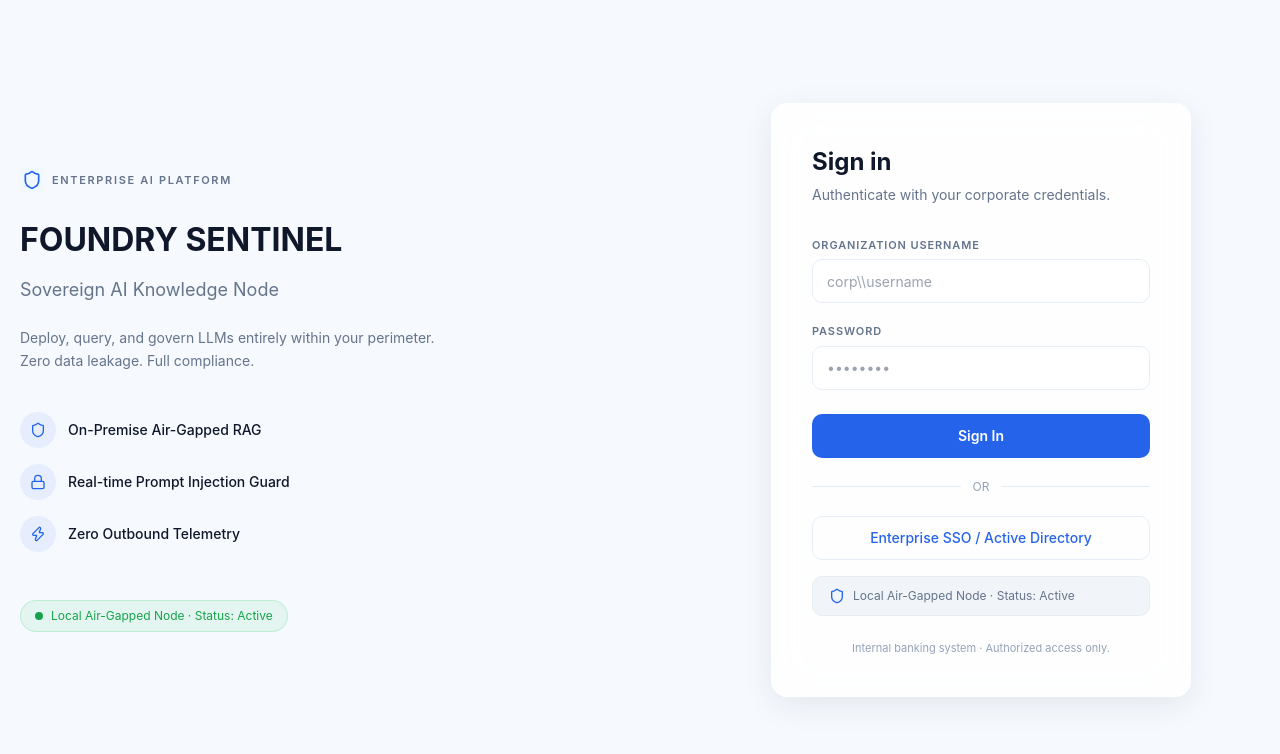
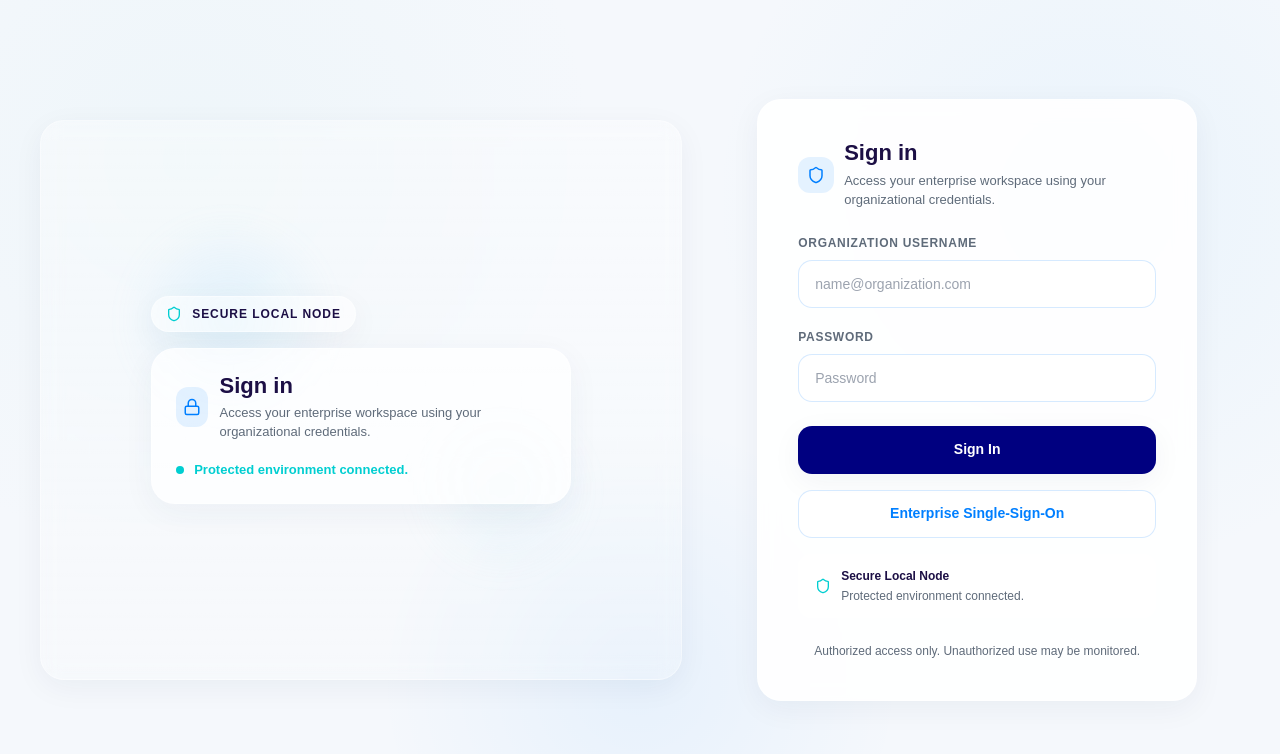
Before and after one commit to busradeveci/finansasistan-local-rag, a React (Vite) app in the folder frontend/: page / in a window 1280 px wide. Shown: the top 754 px of the page. Built offline with nearby package versions, Linux system fonts and the light colour scheme; no server answers.

Commit message:
Sprint 1: Refine enterprise login page UI & Copy

```diff
--- a/frontend/src/pages/LoginPage.tsx
+++ b/frontend/src/pages/LoginPage.tsx
@@ -14,245 +14,344 @@ const LoginPage = () => {
 
   return (
     <div style={{
-      backgroundColor: '#F6F9FE',
       minHeight: '100vh',
-      fontFamily: 'Inter, sans-serif',
       display: 'flex',
       alignItems: 'center',
-      padding: '20px'
+      justifyContent: 'center',
+      padding: '24px',
+      backgroundColor: '#F5F8FC',
+      backgroundImage: 'radial-gradient(circle at 15% 20%, rgba(176,224,230,0.10), transparent 32%), radial-gradient(circle at 85% 25%, rgba(135,206,250,0.10), transparent 30%), radial-gradient(circle at 50% 85%, rgba(0,127,255,0.06), transparent 28%)',
+      fontFamily: 'Plus Jakarta Sans, sans-serif'
     }}>
-      {/* Left Column */}
-      <div style={{ width: '55%', paddingRight: '40px' }}>
-        <div style={{ display: 'flex', alignItems: 'center', gap: '8px', marginBottom: '24px' }}>
       <div style={{
-            width: '24px',
-            height: '24px',
-            backgroundColor: '#F0F9FF',
-            borderRadius: '6px',
+        width: '100%',
+        maxWidth: '1200px',
+        display: 'grid',
+        gridTemplateColumns: '1.1fr 0.9fr',
+        gap: '32px',
+        alignItems: 'center'
+      }}>
+        <div style={{
+          minHeight: '560px',
+          borderRadius: '24px',
+          background: 'linear-gradient(180deg, rgba(255,255,255,0.34), rgba(255,255,255,0.18))',
+          border: '1px solid rgba(255,255,255,0.36)',
+          boxShadow: '0 8px 30px rgba(20,40,70,0.05)',
+          backdropFilter: 'blur(10px)',
+          WebkitBackdropFilter: 'blur(10px)',
+          position: 'relative',
+          overflow: 'hidden'
+        }}>
+          <div style={{
+            position: 'absolute',
+            inset: '0',
+            backgroundImage: 'linear-gradient(rgba(255,255,255,0.14) 1px, transparent 1px), linear-gradient(90deg, rgba(255,255,255,0.14) 1px, transparent 1px)',
+            backgroundSize: '48px 48px',
+            opacity: 0.22,
+            maskImage: 'linear-gradient(180deg, rgba(0,0,0,0.55), transparent 92%)'
+          }} />
+          <div style={{
+            position: 'absolute',
+            top: '16%',
+            left: '12%',
+            width: '220px',
+            height: '220px',
+            borderRadius: '50%',
+            background: 'radial-gradient(circle, rgba(135,206,250,0.18), transparent 70%)',
+            filter: 'blur(10px)'
+          }} />
+          <div style={{
+            position: 'absolute',
+            right: '14%',
+            bottom: '18%',
+            width: '180px',
+            height: '180px',
+            borderRadius: '50%',
+            background: 'radial-gradient(circle, rgba(176,224,230,0.16), transparent 72%)',
+            filter: 'blur(12px)'
+          }} />
+          <div style={{
+            position: 'absolute',
+            inset: '0',
+            display: 'flex',
+            alignItems: 'center',
+            justifyContent: 'center',
+            padding: '48px'
+          }}>
+            <div style={{
+              width: '100%',
+              maxWidth: '420px',
+              display: 'grid',
+              gap: '16px'
+            }}>
+              <div style={{
+                display: 'inline-flex',
+                alignItems: 'center',
+                gap: '10px',
+                width: 'fit-content',
+                padding: '8px 14px',
+                borderRadius: '999px',
+                backgroundColor: 'rgba(255,255,255,0.52)',
+                border: '1px solid rgba(255,255,255,0.42)',
+                boxShadow: '0 8px 30px rgba(20,40,70,0.05)'
+              }}>
+                <Shield size={16} color="#00CED1" />
+                <span style={{
+                  fontSize: '12px',
+                  fontWeight: 600,
+                  letterSpacing: '0.08em',
+                  textTransform: 'uppercase',
+                  color: '#1C0F45'
+                }}>Secure Local Node</span>
+              </div>
+              <div style={{
+                padding: '24px',
+                borderRadius: '24px',
+                backgroundColor: 'rgba(255,255,255,0.74)',
+                border: '1px solid rgba(255,255,255,0.45)',
+                boxShadow: '0 8px 32px rgba(40,60,90,0.05)'
+              }}>
+                <div style={{
+                  display: 'flex',
+                  alignItems: 'center',
+                  gap: '12px',
+                  marginBottom: '18px'
+                }}>
+                  <div style={{
+                    width: '40px',
+                    height: '40px',
+                    borderRadius: '12px',
+                    backgroundColor: 'rgba(0,127,255,0.10)',
                     display: 'flex',
                     alignItems: 'center',
                     justifyContent: 'center'
                   }}>
-            <Shield size={20} color="#2563EB" />
+                    <Lock size={18} color="#007FFF" />
                   </div>
-          <span style={{
-            color: '#64748B',
-            fontSize: '11px',
-            fontWeight: 600,
-            letterSpacing: '0.15em',
-            textTransform: 'uppercase'
-          }}>ENTERPRISE AI PLATFORM</span>
+                  <div>
+                    <div style={{ fontSize: '22px', fontWeight: 700, color: '#1C0F45', lineHeight: 1.2 }}>Sign in</div>
+                    <div style={{ fontSize: '13px', color: '#5F6B7A', marginTop: '4px' }}>Access your enterprise workspace using your organizational credentials.</div>
+                  </div>
+                </div>
+                <div style={{
+                  display: 'flex',
+                  alignItems: 'center',
+                  gap: '10px',
+                  color: '#00CED1',
+                  fontSize: '13px',
+                  fontWeight: 600
+                }}>
+                  <div style={{ width: '8px', height: '8px', borderRadius: '50%', backgroundColor: '#00CED1' }} />
+                  Protected environment connected.
+                </div>
+              </div>
+            </div>
+          </div>
         </div>
 
-        <h1 style={{
-          fontSize: '32px',
-          fontWeight: 700,
-          color: '#0F172A',
-          marginBottom: '12px'
-        }}>FOUNDRY SENTINEL</h1>
-
-        <p style={{
-          fontSize: '18px',
-          color: '#64748B',
-          marginBottom: '24px'
-        }}>Sovereign AI Knowledge Node</p>
-
-        <p style={{
-          fontSize: '14px',
-          color: '#64748B',
-          lineHeight: '1.6',
-          maxWidth: '420px',
-          marginBottom: '40px'
+        <div style={{ display: 'flex', justifyContent: 'center' }}>
+          <div style={{
+            width: '100%',
+            maxWidth: '440px',
+            backgroundColor: 'rgba(255,255,255,0.90)',
+            backdropFilter: 'blur(10px)',
+            WebkitBackdropFilter: 'blur(10px)',
+            border: '1px solid rgba(255,255,255,0.40)',
+            borderRadius: '24px',
+            boxShadow: '0 8px 30px rgba(20,40,70,0.05)',
+            padding: '40px'
           }}>
-          Deploy, query, and govern LLMs entirely within your perimeter. Zero data leakage. Full compliance.
-        </p>
-
-        {/* Feature Items */}
-        <div style={{ marginBottom: '48px' }}>
-          {[
-            { icon: <Shield size={16} color="#2563EB" />, text: 'On-Premise Air-Gapped RAG' },
-            { icon: <Lock size={16} color="#2563EB" />, text: 'Real-time Prompt Injection Guard' },
-            { icon: <Zap size={16} color="#2563EB" />, text: 'Zero Outbound Telemetry' },
-          ].map((item, i) => (
-            <div key={i} style={{ display: 'flex', alignItems: 'center', gap: '12px', marginBottom: '16px' }}>
+            <div style={{ display: 'flex', alignItems: 'center', gap: '10px', marginBottom: '24px' }}>
               <div style={{
                 width: '36px',
                 height: '36px',
-                backgroundColor: 'rgba(37,99,235,0.08)',
-                borderRadius: '50%',
+                borderRadius: '12px',
+                backgroundColor: 'rgba(0,127,255,0.10)',
                 display: 'flex',
                 alignItems: 'center',
                 justifyContent: 'center',
                 flexShrink: 0
               }}>
-                {item.icon}
+                <Shield size={18} color="#007FFF" />
               </div>
-              <span style={{ fontSize: '14px', color: '#0F172A', fontWeight: 500 }}>{item.text}</span>
-            </div>
-          ))}
-        </div>
-
-        {/* Status Badge */}
-        <div style={{
-          display: 'inline-flex',
-          alignItems: 'center',
-          gap: '8px',
-          backgroundColor: 'rgba(34,197,94,0.08)',
-          border: '1px solid rgba(34,197,94,0.2)',
-          borderRadius: '999px',
-          padding: '6px 14px'
-        }}>
-          <div style={{ width: '8px', height: '8px', backgroundColor: '#16A34A', borderRadius: '50%' }} />
-          <span style={{ fontSize: '12px', color: '#16A34A' }}>Local Air-Gapped Node · Status: Active</span>
+              <div>
+                <h2 style={{ fontSize: '22px', fontWeight: 700, color: '#1C0F45', margin: 0, lineHeight: 1.2 }}>Sign in</h2>
+                <p style={{ fontSize: '13px', color: '#5F6B7A', margin: '4px 0 0 0' }}>Access your enterprise workspace using your organizational credentials.</p>
               </div>
             </div>
 
-      {/* Right Column - Glass Card */}
-      <div style={{ width: '45%', display: 'flex', justifyContent: 'center' }}>
-        <div style={{
-          backgroundColor: 'rgba(255,255,255,0.85)',
-          backdropFilter: 'blur(20px)',
-          WebkitBackdropFilter: 'blur(20px)',
-          border: '1px solid rgba(255,255,255,0.3)',
-          borderRadius: '16px',
-          boxShadow: '0 8px 32px rgba(15,23,42,0.08)',
-          padding: '40px',
-          width: '100%',
-          maxWidth: '420px'
-        }}>
-          <h2 style={{ fontSize: '24px', fontWeight: 700, color: '#0F172A', marginBottom: '4px' }}>Sign in</h2>
-          <p style={{ fontSize: '14px', color: '#64748B', marginBottom: '32px' }}>
-            Authenticate with your corporate credentials.
-          </p>
-
             <form onSubmit={handleSubmit} style={{ width: '100%' }}>
-            {/* Username */}
               <div style={{ marginBottom: '20px' }}>
                 <label style={{
-                display: 'block', fontSize: '11px', fontWeight: 600,
-                letterSpacing: '0.08em', color: '#64748B',
-                textTransform: 'uppercase', marginBottom: '6px'
-              }}>ORGANIZATION USERNAME</label>
+                  display: 'block',
+                  fontSize: '12px',
+                  fontWeight: 600,
+                  letterSpacing: '0.06em',
+                  color: '#5F6B7A',
+                  textTransform: 'uppercase',
+                  marginBottom: '8px'
+                }}>Organization Username</label>
                 <input
                   type="text"
-                placeholder="corp\\username"
+                  placeholder="name@organization.com"
                   value={username}
                   onChange={(e) => setUsername(e.target.value)}
                   style={{
-                  width: '100%', height: '44px', padding: '0 14px',
-                  fontSize: '14px', color: '#0F172A',
-                  backgroundColor: 'rgba(255,255,255,0.8)',
-                  border: '1px solid #E7EDF5', borderRadius: '10px',
-                  outline: 'none', transition: 'all 150ms ease', boxSizing: 'border-box'
+                    width: '100%',
+                    height: '48px',
+                    padding: '0 16px',
+                    fontSize: '14px',
+                    color: '#1C0F45',
+                    backgroundColor: 'rgba(255,255,255,0.88)',
+                    border: '1px solid rgba(0,127,255,0.16)',
+                    borderRadius: '14px',
+                    outline: 'none',
+                    transition: 'all 150ms ease-out',
+                    boxSizing: 'border-box'
                   }}
                   onFocus={(e) => {
-                  e.target.style.borderColor = '#2563EB';
-                  e.target.style.boxShadow = '0 0 0 3px rgba(37,99,235,0.12)';
+                    e.target.style.borderColor = '#007FFF';
+                    e.target.style.boxShadow = '0 0 0 3px rgba(0,127,255,0.12)';
                   }}
                   onBlur={(e) => {
-                  e.target.style.borderColor = '#E7EDF5';
+                    e.target.style.borderColor = 'rgba(0,127,255,0.16)';
                     e.target.style.boxShadow = 'none';
                   }}
                 />
               </div>
 
-            {/* Password */}
               <div style={{ marginBottom: '24px' }}>
                 <label style={{
-                display: 'block', fontSize: '11px', fontWeight: 600,
-                letterSpacing: '0.08em', color: '#64748B',
-                textTransform: 'uppercase', marginBottom: '6px'
-              }}>PASSWORD</label>
+                  display: 'block',
+                  fontSize: '12px',
+                  fontWeight: 600,
+                  letterSpacing: '0.06em',
+                  color: '#5F6B7A',
+                  textTransform: 'uppercase',
+                  marginBottom: '8px'
+                }}>Password</label>
                 <input
                   type="password"
-                placeholder="••••••••"
+                  placeholder="Password"
                   value={password}
                   onChange={(e) => setPassword(e.target.value)}
                   style={{
-                  width: '100%', height: '44px', padding: '0 14px',
-                  fontSize: '14px', color: '#0F172A',
-                  backgroundColor: 'rgba(255,255,255,0.8)',
-                  border: '1px solid #E7EDF5', borderRadius: '10px',
-                  outline: 'none', transition: 'all 150ms ease', boxSizing: 'border-box'
+                    width: '100%',
+                    height: '48px',
+                    padding: '0 16px',
+                    fontSize: '14px',
+                    color: '#1C0F45',
+                    backgroundColor: 'rgba(255,255,255,0.88)',
+                    border: '1px solid rgba(0,127,255,0.16)',
+                    borderRadius: '14px',
+                    outline: 'none',
+                    transition: 'all 150ms ease-out',
+                    boxSizing: 'border-box'
                   }}
                   onFocus={(e) => {
-                  e.target.style.borderColor = '#2563EB';
-                  e.target.style.boxShadow = '0 0 0 3px rgba(37,99,235,0.12)';
+                    e.target.style.borderColor = '#007FFF';
+                    e.target.style.boxShadow = '0 0 0 3px rgba(0,127,255,0.12)';
                   }}
                   onBlur={(e) => {
-                  e.target.style.borderColor = '#E7EDF5';
+                    e.target.style.borderColor = 'rgba(0,127,255,0.16)';
                     e.target.style.boxShadow = 'none';
                   }}
                 />
               </div>
 
-            {/* Sign In Button */}
               <button
                 type="submit"
                 style={{
-                width: '100%', height: '44px', backgroundColor: '#2563EB',
-                color: 'white', border: 'none', borderRadius: '10px',
-                fontSize: '14px', fontWeight: 600, cursor: 'pointer',
-                transition: 'all 150ms ease'
+                  width: '100%',
+                  height: '48px',
+                  backgroundColor: '#000080',
+                  color: '#FFFFFF',
+                  border: 'none',
+                  borderRadius: '14px',
+                  fontSize: '14px',
+                  fontWeight: 600,
+                  cursor: 'pointer',
+                  boxShadow: '0 8px 30px rgba(20,40,70,0.05)',
+                  transition: 'all 150ms ease-out'
                 }}
                 onMouseEnter={(e) => {
-                (e.target as HTMLButtonElement).style.backgroundColor = '#1D4ED8';
-                (e.target as HTMLButtonElement).style.boxShadow = '0 4px 16px rgba(37,99,235,0.3)';
-                (e.target as HTMLButtonElement).style.transform = 'scale(1.01)';
+                  const button = e.currentTarget;
+                  button.style.backgroundColor = '#007FFF';
+                  button.style.transform = 'translateY(-1px)';
+                  button.style.boxShadow = '0 10px 32px rgba(20,40,70,0.08)';
                 }}
                 onMouseLeave={(e) => {
-                (e.target as HTMLButtonElement).style.backgroundColor = '#2563EB';
-                (e.target as HTMLButtonElement).style.boxShadow = 'none';
-                (e.target as HTMLButtonElement).style.transform = 'scale(1)';
+                  const button = e.currentTarget;
+                  button.style.backgroundColor = '#000080';
+                  button.style.transform = 'translateY(0)';
+                  button.style.boxShadow = '0 8px 30px rgba(20,40,70,0.05)';
                 }}
               >
                 Sign In
               </button>
 
-            {/* OR Divider */}
-            <div style={{ display: 'flex', alignItems: 'center', margin: '20px 0', color: '#94A3B8', fontSize: '12px' }}>
-              <div style={{ flex: 1, height: '1px', backgroundColor: '#E7EDF5' }} />
-              <span style={{ padding: '0 12px' }}>OR</span>
-              <div style={{ flex: 1, height: '1px', backgroundColor: '#E7EDF5' }} />
-            </div>
-
-            {/* Enterprise SSO Button */}
+              <div style={{ marginTop: '16px' }}>
                 <button
                   type="button"
                   style={{
-                width: '100%', height: '44px', backgroundColor: 'transparent',
-                border: '1px solid #E7EDF5', borderRadius: '10px',
-                color: '#2563EB', fontSize: '14px', fontWeight: 500,
-                cursor: 'pointer', transition: 'all 150ms ease'
+                    width: '100%',
+                    height: '48px',
+                    backgroundColor: 'rgba(255,255,255,0.72)',
+                    border: '1px solid rgba(0,127,255,0.16)',
+                    borderRadius: '14px',
+                    color: '#007FFF',
+                    fontSize: '14px',
+                    fontWeight: 600,
+                    cursor: 'pointer',
+                    transition: 'all 150ms ease-out'
                   }}
                   onMouseEnter={(e) => {
-                (e.target as HTMLButtonElement).style.backgroundColor = 'rgba(37,99,235,0.04)';
-                (e.target as HTMLButtonElement).style.borderColor = '#60A5FA';
+                    const button = e.currentTarget;
+                    button.style.backgroundColor = 'rgba(0,127,255,0.04)';
+                    button.style.borderColor = '#007FFF';
+                    button.style.transform = 'translateY(-1px)';
                   }}
                   onMouseLeave={(e) => {
-                (e.target as HTMLButtonElement).style.backgroundColor = 'transparent';
-                (e.target as HTMLButtonElement).style.borderColor = '#E7EDF5';
+                    const button = e.currentTarget;
+                    button.style.backgroundColor = 'rgba(255,255,255,0.72)';
+                    button.style.borderColor = 'rgba(0,127,255,0.16)';
+                    button.style.transform = 'translateY(0)';
                   }}
                 >
-              Enterprise SSO / Active Directory
+                  Enterprise Single-Sign-On
                 </button>
+              </div>
 
-            {/* Node Status Pill */}
               <div style={{
-              width: '100%', padding: '10px 16px', marginTop: '16px',
-              backgroundColor: '#F1F5F9', border: '1px solid #E7EDF5',
-              borderRadius: '10px', display: 'flex', alignItems: 'center', gap: '8px',
+                width: '100%',
+                marginTop: '16px',
+                padding: '12px 16px',
+                backgroundColor: 'rgba(255,255,255,0.72)',
+                border: '1px solid rgba(255,255,255,0.45)',
+                borderRadius: '14px',
+                display: 'flex',
+                alignItems: 'center',
+                gap: '10px',
                 boxSizing: 'border-box'
               }}>
-              <Shield size={16} color="#2563EB" />
-              <span style={{ fontSize: '12px', color: '#64748B' }}>Local Air-Gapped Node · Status: Active</span>
+                <Shield size={16} color="#00CED1" />
+                <div style={{ display: 'grid', gap: '2px' }}>
+                  <span style={{ fontSize: '12px', color: '#1C0F45', fontWeight: 600 }}>Secure Local Node</span>
+                  <span style={{ fontSize: '12px', color: '#5F6B7A' }}>Protected environment connected.</span>
+                </div>
               </div>
 
-            {/* Footer */}
-            <p style={{ fontSize: '11px', color: '#94A3B8', textAlign: 'center', marginTop: '24px' }}>
-              Internal banking system · Authorized access only.
+              <p style={{
+                fontSize: '12px',
+                color: '#5F6B7A',
+                textAlign: 'center',
+                marginTop: '24px',
+                lineHeight: 1.5
+              }}>
+                Authorized access only. Unauthorized use may be monitored.
               </p>
             </form>
+          </div>
         </div>
       </div>
     </div>
```
Lines whose indentation alone changed are shown as unchanged.
